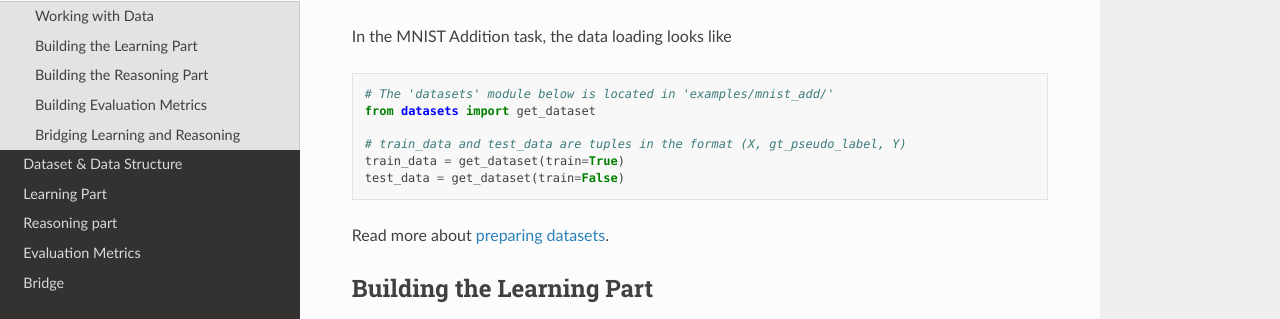
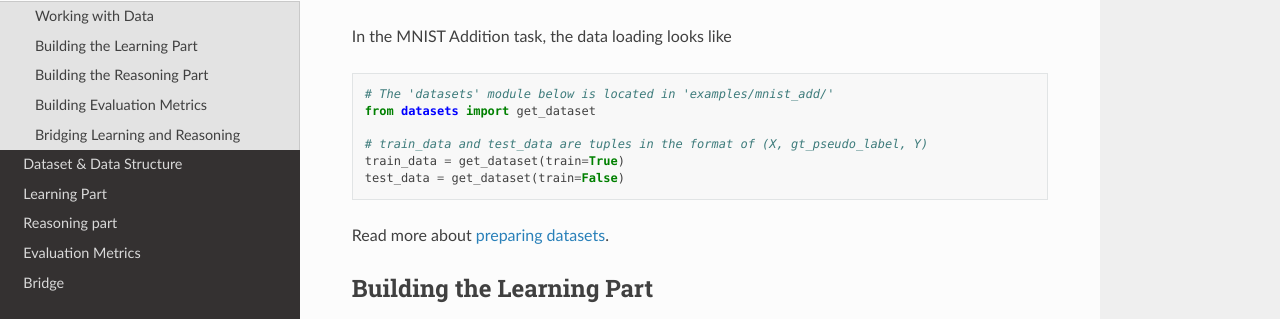
Before and after one commit to AbductiveLearning/ABLkit, a Sphinx documentation site: the page built from docs/Intro/Quick-Start.rst, in a window 1280 px wide and 900 px high, scrolled down 383 px. Shown: the part 123-442 px from the top of the window. Built offline with Sphinx 7.4.7 and the Read the Docs theme 2.0.0, drawn with Linux system fonts in a browser that asks for light colours.

Commit message:
[FIX] fix typo

```diff
--- a/docs/Intro/Quick-Start.rst
+++ b/docs/Intro/Quick-Start.rst
@@ -24,7 +24,7 @@ In the MNIST Addition task, the data loading looks like
    # The 'datasets' module below is located in 'examples/mnist_add/'
    from datasets import get_dataset
 
-   # train_data and test_data are tuples in the format (X, gt_pseudo_label, Y)
+   # train_data and test_data are tuples in the format of (X, gt_pseudo_label, Y)
    train_data = get_dataset(train=True)
    test_data = get_dataset(train=False)
 
```
Also changed, not shown: README.md (+1 -1 lines).
